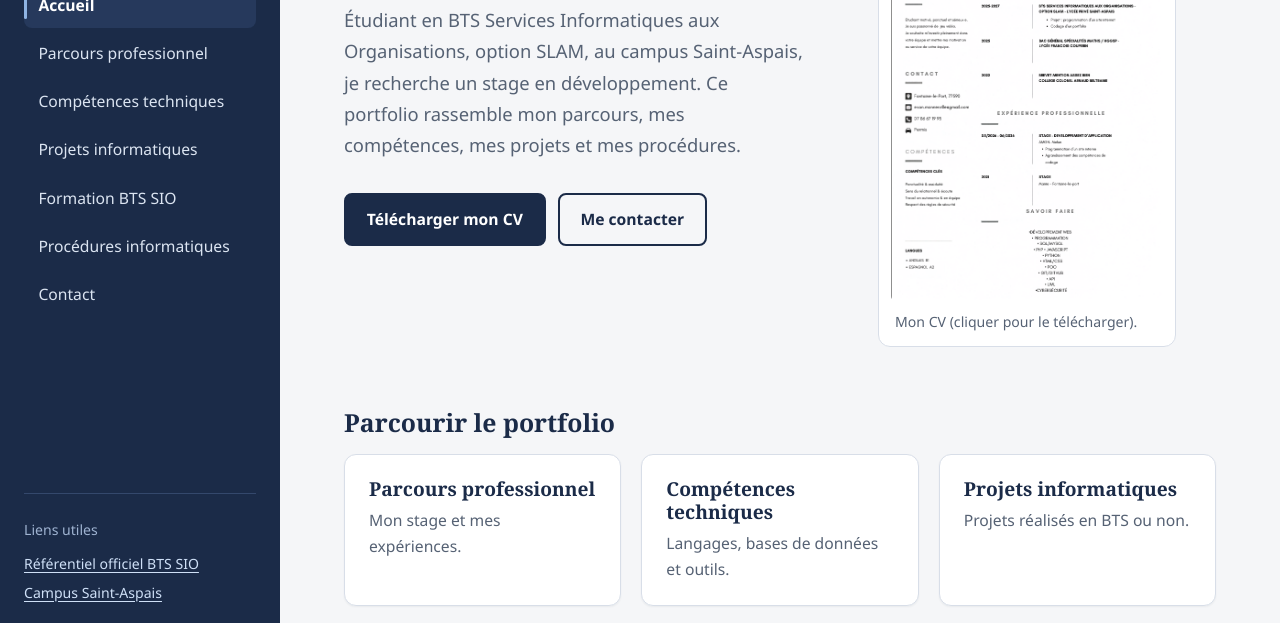
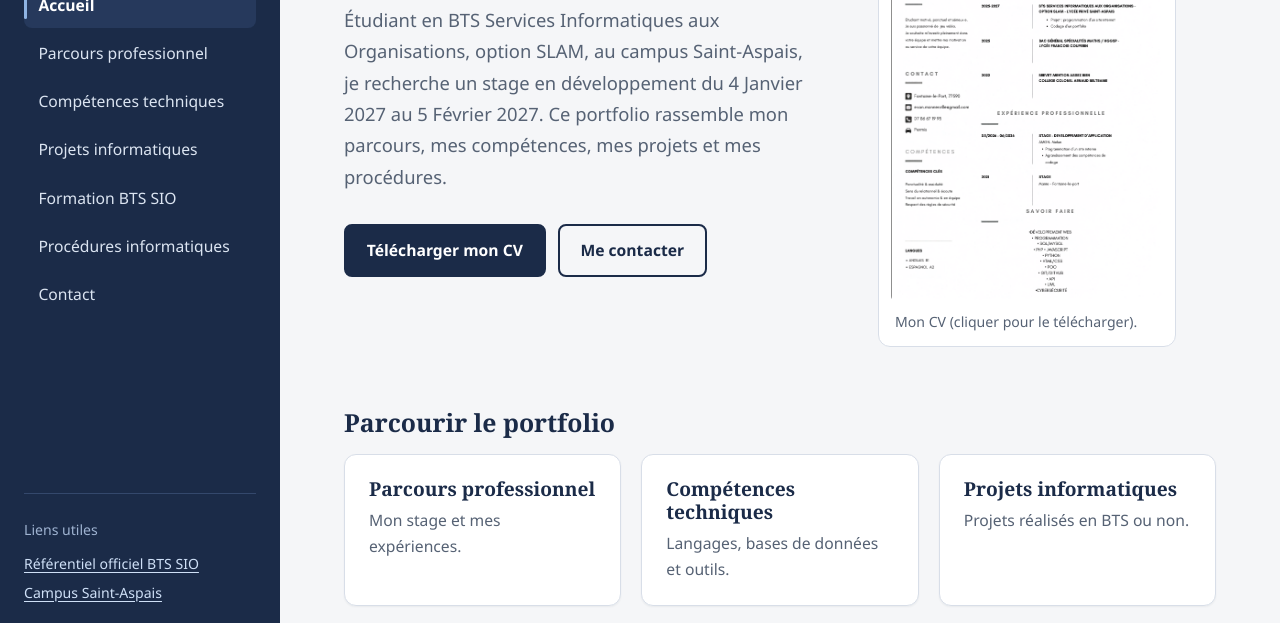
Before and after one commit to hakuu7/portfolio-bts-sio, a plain HTML site: page index.html in a window 1280 px wide. Shown: the part 169-792 px from the top of the page. Drawn offline with Linux system fonts and the light colour scheme.

Commit message:
Précision date de stage

```diff
--- a/index.html
+++ b/index.html
@@ -35,7 +35,7 @@
       <section class="accueil">
         <div>
           <h1>Bonjour, je suis Evan Monnerville</h1>
-          <p class="intro">Étudiant en BTS Services Informatiques aux Organisations, option SLAM, au campus Saint-Aspais, je recherche un stage en développement. Ce portfolio rassemble mon parcours, mes compétences, mes projets et mes procédures.</p>
+          <p class="intro">Étudiant en BTS Services Informatiques aux Organisations, option SLAM, au campus Saint-Aspais, je recherche un stage en développement du 4 Janvier 2027 au 5 Février 2027. Ce portfolio rassemble mon parcours, mes compétences, mes projets et mes procédures.</p>
           <div class="actions">
             <a class="bouton" href="cv.pdf" download="CV-Evan-Monnerville.pdf">Télécharger mon CV</a>
             <a class="bouton bouton--clair" href="portfolio2.Contact.html">Me contacter</a>
```
